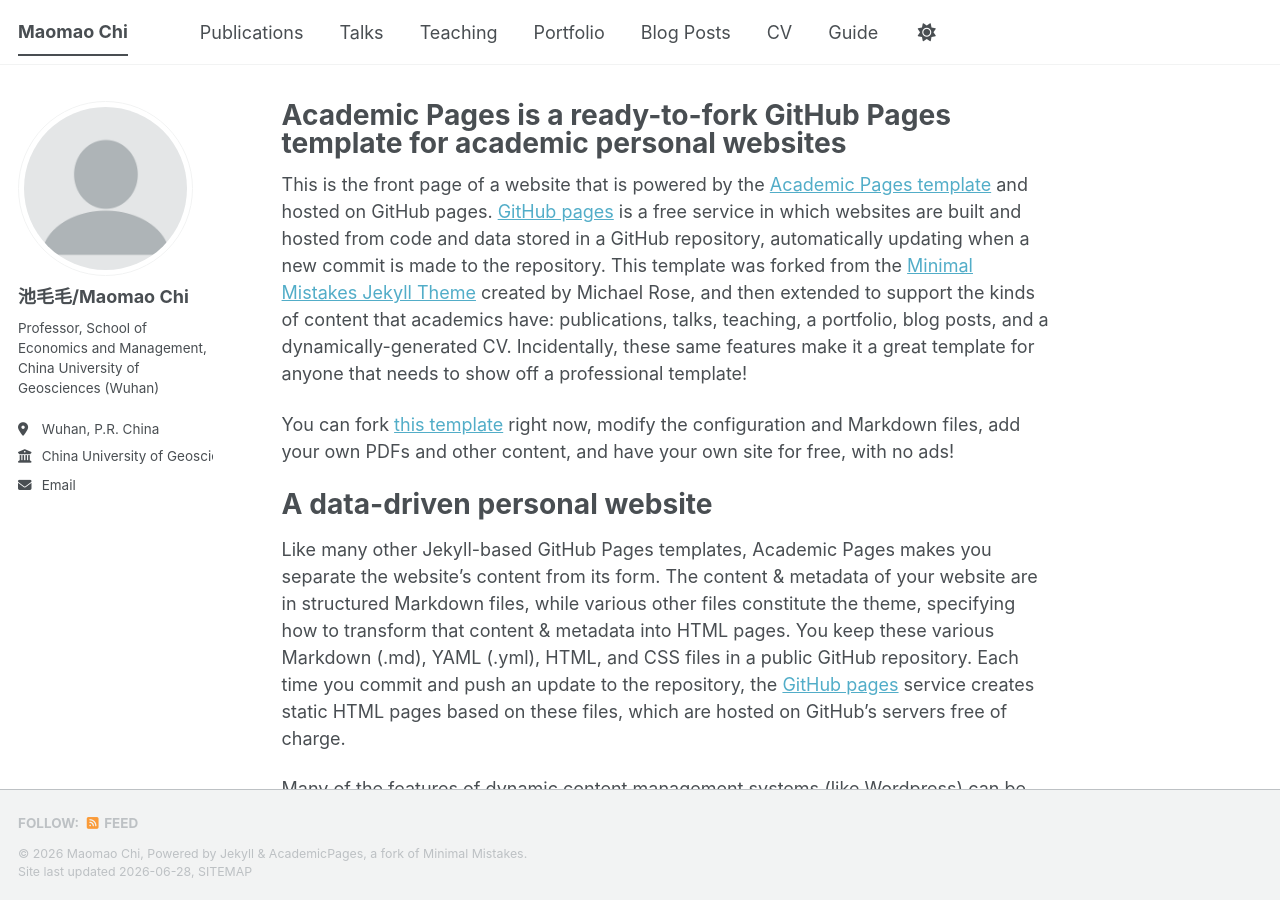
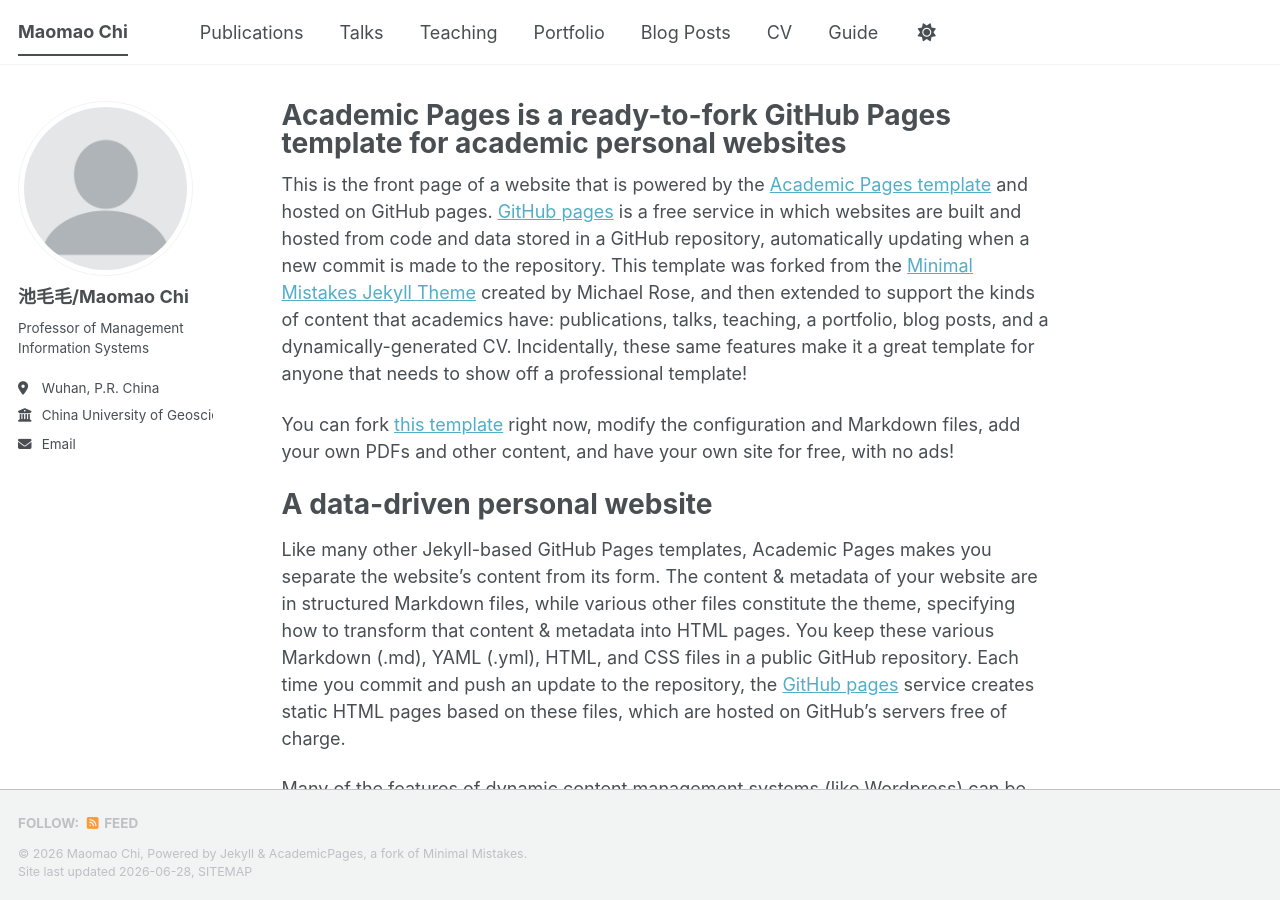
Before and after one commit to nishaochen/chimaomao, a Jekyll site: the page built from _pages/about.md, in a window 1280 px wide and 900 px high. Built offline with Jekyll 4.4.1, drawn with Linux system fonts in a browser that asks for light colours; a style sheet for code colours, icons or effects is not loaded.

Commit message:
Update bio to reflect current position

```diff
--- a/_config.yml
+++ b/_config.yml
@@ -26,7 +26,7 @@ author:
   avatar           : "profile.png"
   name             : "池毛毛/Maomao Chi"
   pronouns         : # example: "she/her"
-  bio              : "Professor, School of Economics and Management, China University of Geosciences (Wuhan)"
+  bio              : "Professor of Management Information Systems"
   location         : "Wuhan,  P.R. China"
   employer         : "China University of Geosciences (Wuhan)"
   uri              : # URL
```
